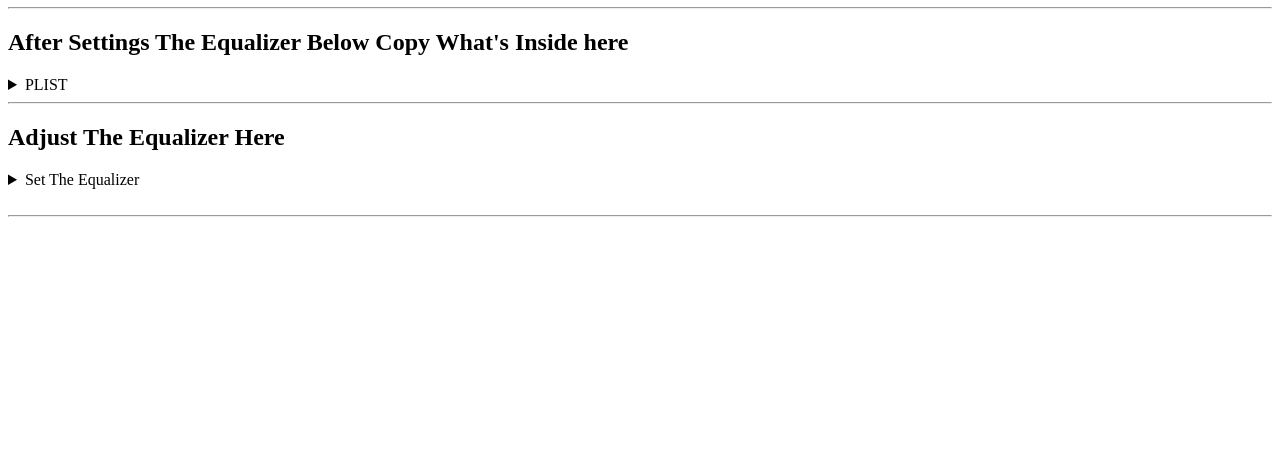
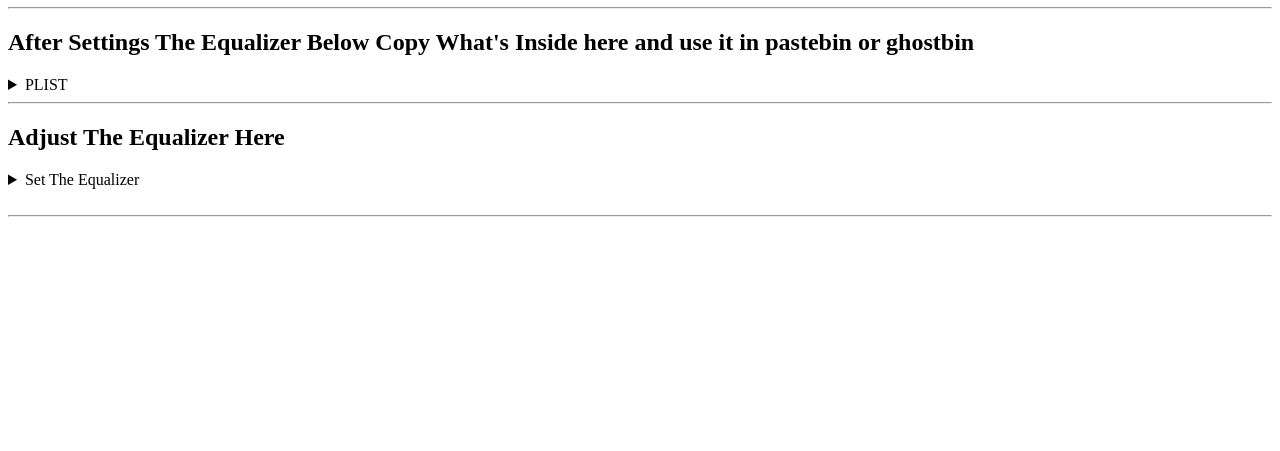
Before and after one commit to kuteteen/syto203.github.io, a plain HTML site: page spotult/index.html in a window 1280 px wide. Shown: the part 349-800 px from the top of the page. Drawn offline with Linux system fonts and the light colour scheme.

Commit message:
Update index.html

```diff
--- a/spotult/index.html
+++ b/spotult/index.html
@@ -51,7 +51,7 @@
 <h1>Equalizer Enhancer Settings</h1>
 <hr>
     <div id="js-example-hidden">
-        <h2> After Settings The Equalizer Below Copy What's Inside here</h2>
+        <h2> After Settings The Equalizer Below Copy What's Inside here and use it in pastebin or ghostbin</h2>
         <details>
             <summary>PLIST</summary>
 <pre class="language-markup"><code>&lt;?xml version="1.0" encoding="UTF-8"?&gt;
```
